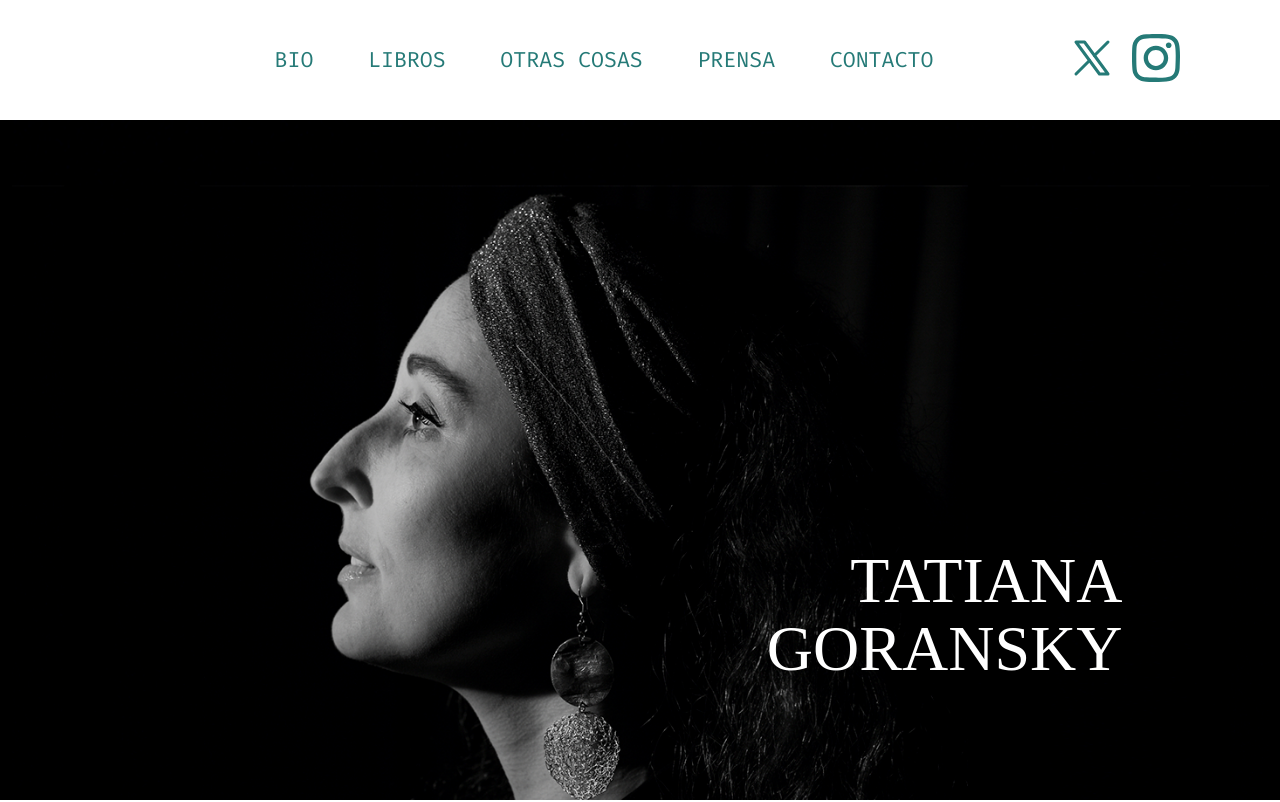
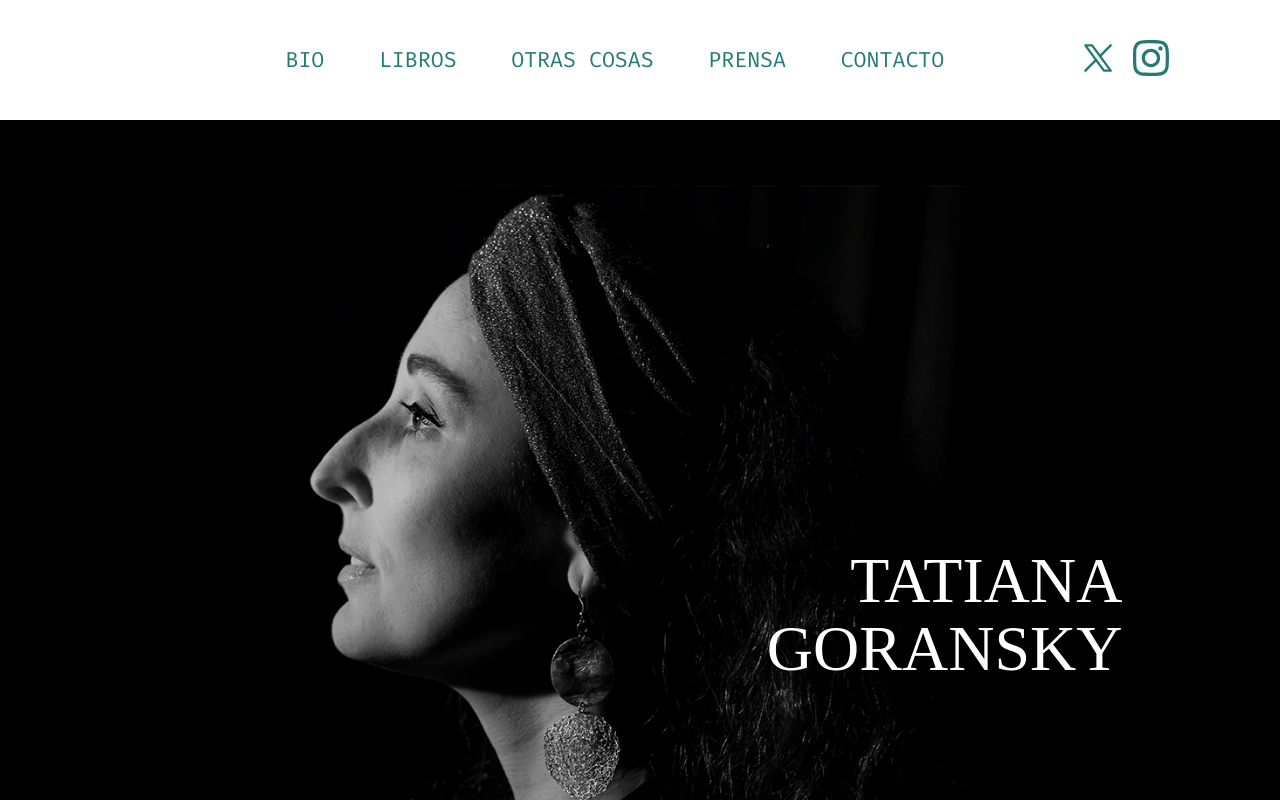
Before and after one commit to pacodinucci/tatiana, a React (Vite) app: page / in a window 1280 px wide. Shown: the top 802 px of the page. Built offline with nearby package versions, Linux system fonts and the light colour scheme; a web font is replaced by a local one.

Commit message:
iconos fix

```diff
--- a/src/components/NavBar.jsx
+++ b/src/components/NavBar.jsx
@@ -53,7 +53,7 @@ function NavBar() {
                     <div className={styles.social}>
                         <li>
                             <a href="https://twitter.com/TatianaGoransky" target="_blank" rel="noopener noreferrer">
-                                <img src={tw} alt="Twitter" />
+                                <img src={tw} alt="Twitter" style={{ width: "3vw"}} />
                             </a>
                         </li>
                         <li>
--- a/src/styles/NavBar.module.css
+++ b/src/styles/NavBar.module.css
@@ -123,7 +123,7 @@ nav{
 }
 
 .social img{
-    width: 6vh;
+    width: 2.8vw;
     cursor: pointer;
     transition: .8s ease;
 }
```
Also changed, not shown: src/assets/instagramalt.svg (added), src/assets/twverde.svg (deleted).
